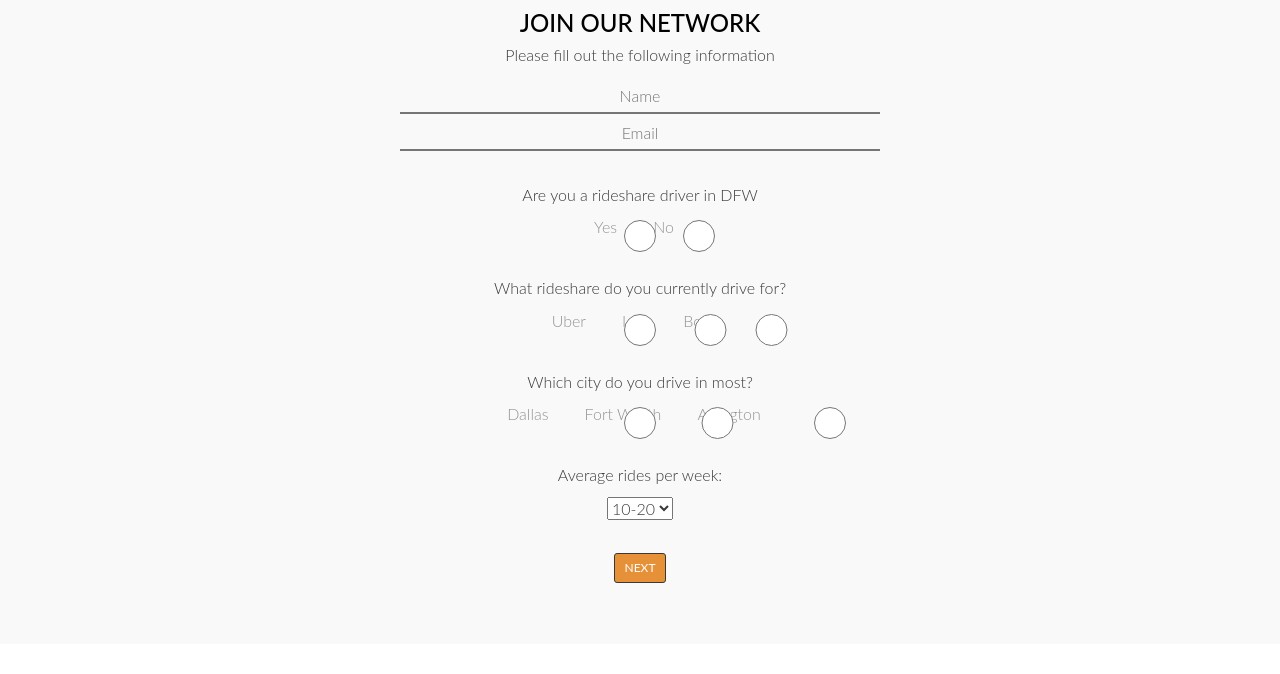
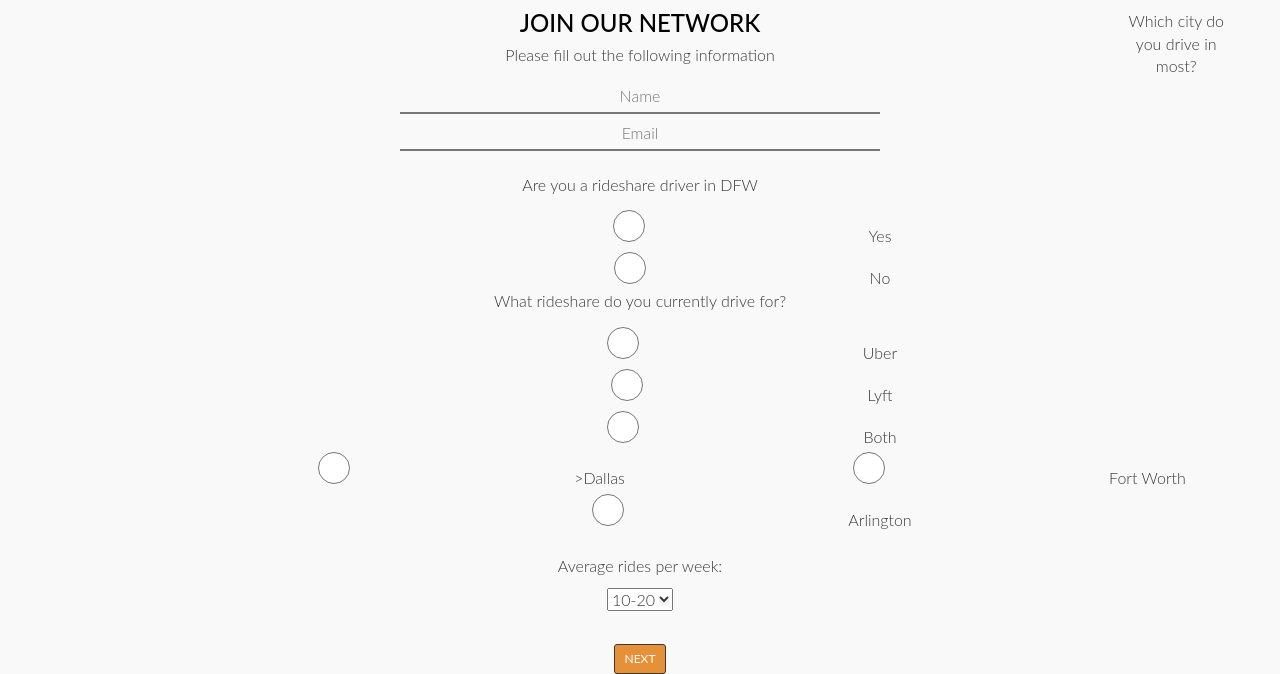
Before and after one commit to sullyintheseat/rideshare-web, a website: page wwwroot/index.html in a window 1280 px wide. Shown: the part 156-830 px from the top of the page. Before the commit the page ends 800 px from the top, so only its background shows below. Drawn offline with nearby package versions, Linux system fonts and the light colour scheme; files that its build step writes are made by us from their sources.

Commit message:
style updates

```diff
--- a/wwwroot/index.html
+++ b/wwwroot/index.html
@@ -42,8 +42,8 @@
         color: #393939;
         text-align: center;
       }
-      .radio-inline label{ color:#939393; margin-right:32px; font-weight:300; }
-      .radio-inline input  {margin-right:160px;}
+      .radio-inline label{ color:#939393; font-weight:300; }
+
       .btn-orange { background-color:  rgb(230, 145, 56); border-color: #393939;}
     </style>
   </head>
@@ -72,47 +72,28 @@
           <input type=text placeholder="Name" id="txtname" /><br />
           <input type=text placeholder="Email" id="txtemail" /><br />
 
-          <p><br/></p>
+          <br />
 
           <p>Are you a rideshare driver in DFW</p>
-          <div class="radio-inline">
-              <input type="radio" name="dfwDriver" value="true">
-                <label>Yes</label>
-              </input>
-              <input type="radio" name="dfwDriver" value="false">
-                <label>No</label>
-              </input>
-              <p><br/></p>
+          <div>
+              <input type="radio" name="dfwDriver" value="true">Yes</input>
+              <input type="radio" name="dfwDriver" value="false">No</input>
           </div>
 
           <p>What rideshare do you currently drive for?</p>
-          <div class="radio-inline">
-              <input type="radio" name="driverService" value="uber">
-                <label>Uber</label>
-              </input>
-              <input type="radio" name="driverService" value="lyft">
-                <label>Lyft</label>
-              </input>
-              <input type="radio" name="driverService" value="both">
-                <label>Both</label>
-              </input>
-              <p><br/></p>
+          <div">
+              <input type="radio" name="driverService" value="uber">Uber</input>
+              <input type="radio" name="driverService" value="lyft">Lyft</input>
+              <input type="radio" name="driverService" value="both">Both</input>
           </div>
 
           <p>Which city do you drive in most?</p>
-          <div class="radio-inline">
-              <input type="radio" name="cityFrequented" value="dallas">
-                <label>Dallas</label>
-              </input>
-              <input type="radio" name="cityFrequented" value="fortworth">
-                <label>Fort Worth</label>
-              </input>
-              <input type="radio" name="cityFrequented" value="arlington">
-                <label>Arlington</label>
-              </input>
-              <p><br/></p>
+          <div>
+              <input type="radio" name="cityFrequented" value="dallas">>Dallas</input>
+              <input type="radio" name="cityFrequented" value="fortworth">Fort Worth</input>
+              <input type="radio" name="cityFrequented" value="arlington">Arlington</input>
           </div>
-
+          <br />
           <p>Average rides per week:</p>
 
           <select id="ridesperweek">
```
